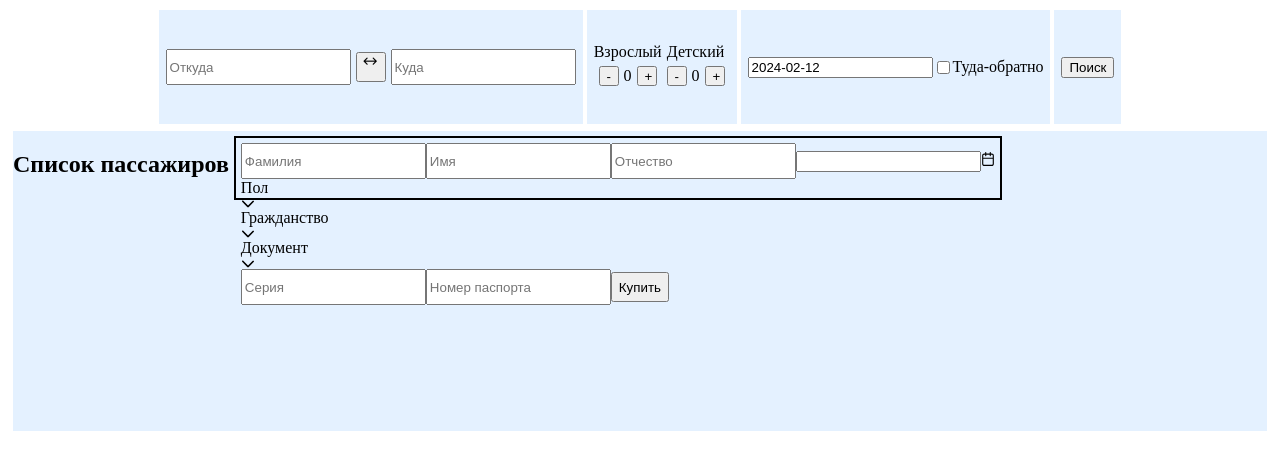
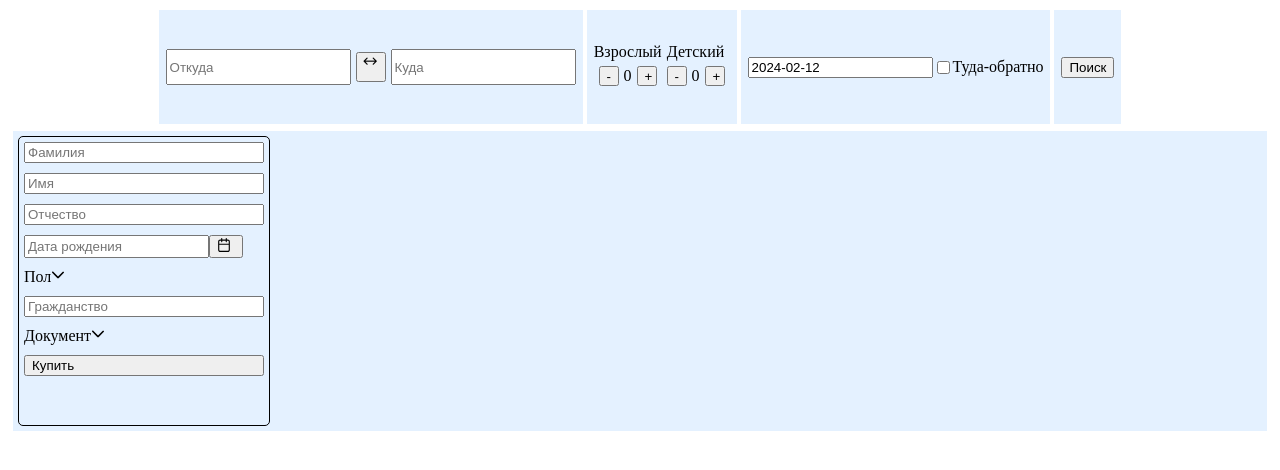
Before and after one commit to EvgenSolomin/vue_project, a Vue app: page / in a window 1280 px wide. Shown: the top 470 px of the page. Built offline with nearby package versions, Linux system fonts and the light colour scheme.

Commit message:
Update P_form.vue

```diff
--- a/src/components/Passengers_list/P_form.vue
+++ b/src/components/Passengers_list/P_form.vue
@@ -1,29 +1,29 @@
 <template>
-    <h2>Список пассажиров</h2>
     <div class="p_form">
-        <InputText v-model="surname" placeholder="Фамилия" />
-        <InputText v-model="name" placeholder="Имя"/>
-        <InputText v-model="patronymic" placeholder="Отчество"/>
-        <Calendar class="call" v-model="bd" showIcon :showOnFocus="false" iconDisplay="input"/>
-        <Dropdown placeholder="Пол" :options="sexarr" />
-        <Dropdown placeholder="Гражданство"  />
-        <Dropdown placeholder="Документ"  />
-        <InputMask placeholder="Серия" mask="9999"/>
-        <InputMask placeholder="Номер паспорта" mask="999-999"/>
+        <InputText v-model="passeger[0]" placeholder="Фамилия" />
+        <InputText v-model="passeger[1]" placeholder="Имя"/>
+        <InputText v-model="passeger[2]" placeholder="Отчество"/>
+        <Calendar v-model="bd" showIcon  placeholder="Дата рождения"/>
+        <Dropdown v-model="sex" placeholder="Пол" :options="sexarr" />
+        <InputText placeholder="Гражданство"  />
+        <Dropdown v-model="doc" placeholder="Документ" :options="docarr"/>
+        <InputMask class="pasport" v-if="doc != ''" placeholder="Серия/Номер паспорта" mask="9999/999-999"/>
         <Button label="Купить"></Button>
     </div>
+
 </template>
 
 <script>
 export default {
     data(){
         return{
-            name: '',
-            surname: '',
-            patronymic: '',
+            passeger:[],
             bd: '',
+            sex:'',
+            doc:'',
             sexarr: ['Мужской', 'Женский'],
-            sex:''
+            docarr: ['Паспорт']
+
         };
     }
 }
@@ -31,14 +31,13 @@ export default {
 
 <style scoped>
 *{
-    display: flexbox;
-    height: 30px;
+    display: flex;
+    margin: 5px;
 }
 .p_form{
-    display: inline;
-    height: 50px;
-    margin: 5px;
-    padding: 5px;
-    border: 2px solid black;
+    flex-direction: column;
+    width: 250px;
+    border: 1px solid black;
+    border-radius: 5px;
 }
 </style>
```
